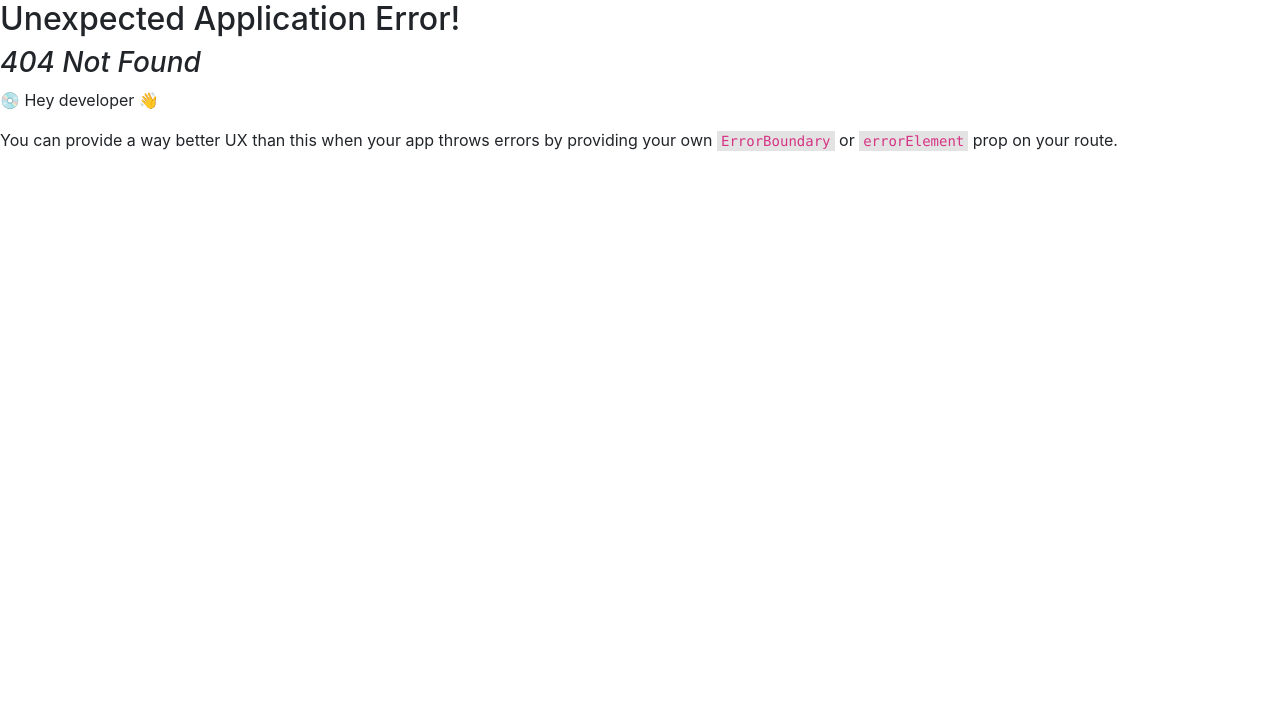
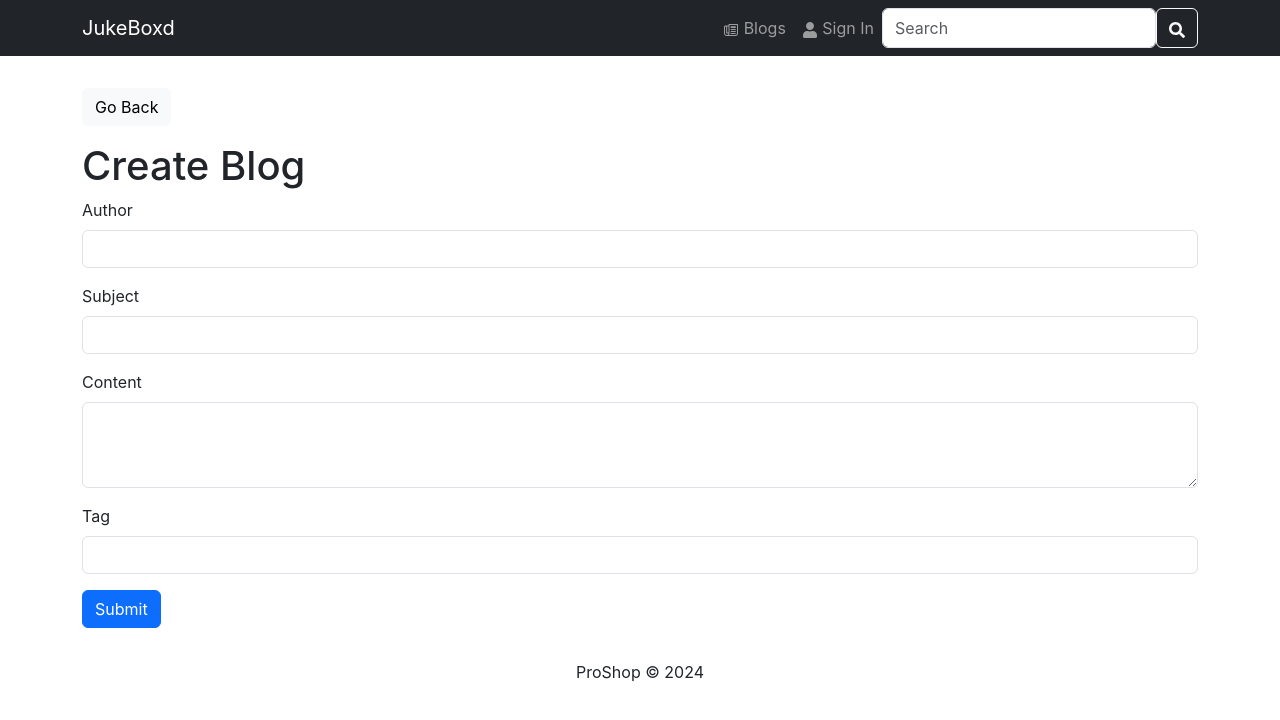
Before and after one commit to jholl1886/CEN-Capstone, a React (Create React App) app in the folder frontend/: page /createblog in a window 1280 px wide. Before the commit this address had no page. Shown: the top 720 px of the page. Built offline with nearby package versions, Linux system fonts and the light colour scheme.

Commit message:
Added create blog functionality and clear search

```diff
--- a/frontend/src/index.js
+++ b/frontend/src/index.js
@@ -15,6 +15,7 @@ import PostScreen from './screens/PostScreen';
 import LoginScreen from './screens/LoginScreen';
 import HomeScreen from './screens/HomeScreen';
 import AlbumCard from './screens/ReviewScreen';
+import CreateBlogScreen from './screens/CreateBlogScreen';
 
 const router = createBrowserRouter(
   createRoutesFromElements(
@@ -26,6 +27,7 @@ const router = createBrowserRouter(
       <Route path='/login' element={<LoginScreen />} />
       <Route path="/blogs/*" element={<BlogScreen />} />
       <Route path="/album/:albumId" element={<AlbumCard />} />
+      <Route path="/createblog" element={<CreateBlogScreen /*addBlog={addBlog}*/ />} />
 
     </Route>
   )
--- a/frontend/src/screens/BlogScreen.jsx
+++ b/frontend/src/screens/BlogScreen.jsx
@@ -1,4 +1,4 @@
-import { Row, Col } from "react-bootstrap";
+import { Row, Col, Button } from "react-bootstrap";
 import { Link } from "react-router-dom";
 import Blog from "../components/Blog";
 import blogs from '../blogs';
@@ -9,16 +9,20 @@ const BlogScreen = () => {
             <Link className="btn btn-light my-3" to="/">Go Back</Link>
 
             <h1>Latest Blogs</h1>
+
+            <Button as={Link} to="/createblog" variant="primary" className="mb-3">
+                Create New Blog
+            </Button>
+
             <Row>
                 {blogs.map((blog) => (
                   <Col key={blog._id} sm={12} md={6} lg={4} xl={3}>
                     <Blog blog={blog}/>
                   </Col>
-
                 ))}
             </Row>
-
         </>
     )
 }
-export default BlogScreen
+
+export default BlogScreen;
--- /dev/null
+++ b/frontend/src/screens/CreateBlogScreen.jsx
@@ -0,0 +1,98 @@
+import { useState } from 'react';
+import { Link } from 'react-router-dom';
+import { Row, Col, Button } from "react-bootstrap";
+import Blog from "../components/Blog";
+import blogs from '../blogs';
+import useBlogs from '../blogs';
+
+const CreateBlogScreen = ({ addBlog }) => {
+  const [author, setAuthor] = useState(''); // Default author value
+  const [subject, setSubject] = useState('');
+  const [content, setContent] = useState('');
+  const [tag, setTag] = useState('');
+
+  const handleSubmit = (e) => {
+    e.preventDefault();
+    console.log("blog post created");
+    // Create a new blog object
+    const newBlog = {
+      _id: (blogs.length + 1).toString(), // Generate a unique ID
+      author: author || 'Anonymous', // Default to 'Anonymous' if author is not provided
+      subject,
+      content,
+      tag,
+    };
+
+    // Add the new blog to the list of blogs
+    addBlog(newBlog);
+
+
+
+  };
+
+  return (
+    <>
+      <Link className="btn btn-light my-3" to="/">
+        Go Back
+      </Link>
+
+      <h1>Create Blog</h1>
+
+      <form onSubmit={handleSubmit}>
+        <div className="mb-3">
+          <label htmlFor="author" className="form-label">
+            Author
+          </label>
+          <input
+            type="text"
+            className="form-control"
+            id="author"
+            value={author}
+            onChange={(e) => setAuthor(e.target.value)}
+          />
+        </div>
+        <div className="mb-3">
+          <label htmlFor="subject" className="form-label">
+            Subject
+          </label>
+          <input
+            type="text"
+            className="form-control"
+            id="subject"
+            value={subject}
+            onChange={(e) => setSubject(e.target.value)}
+          />
+        </div>
+        <div className="mb-3">
+          <label htmlFor="content" className="form-label">
+            Content
+          </label>
+          <textarea
+            className="form-control"
+            id="content"
+            rows="3"
+            value={content}
+            onChange={(e) => setContent(e.target.value)}
+          ></textarea>
+        </div>
+        <div className="mb-3">
+          <label htmlFor="tag" className="form-label">
+            Tag
+          </label>
+          <input
+            type="text"
+            className="form-control"
+            id="tag"
+            value={tag}
+            onChange={(e) => setTag(e.target.value)}
+          />
+        </div>
+        <button type="submit" className="btn btn-primary">
+          Submit
+        </button>
+      </form>
+    </>
+  );
+};
+
+export default CreateBlogScreen;
--- a/frontend/src/screens/HomeScreen.jsx
+++ b/frontend/src/screens/HomeScreen.jsx
@@ -48,6 +48,11 @@ const HomeScreen = () => {
       });
   }
 
+  function clearSearch() {
+    setSearchInput("");
+    setAlbums([]);
+  }
+
   return (
     <>
       <main className="py-3">
@@ -65,6 +70,7 @@ const HomeScreen = () => {
               onChange={event => setSearchInput(event.target.value)}
             />
             <Button onClick={search}>Search</Button>
+            <Button variant="secondary" onClick={clearSearch}>Clear</Button>
           </InputGroup>
           <Container>
             <Row className="mx-2 row row-cols-4">
```
Also changed, not shown: 1 other file (tests, documents, lock files or other folders).
